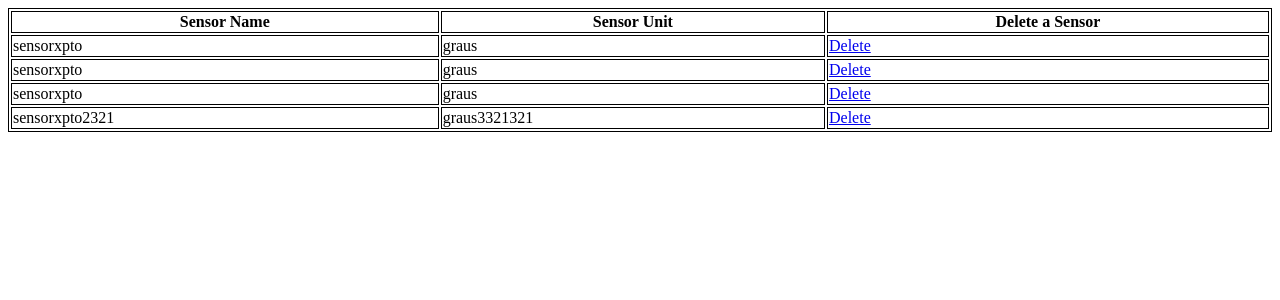
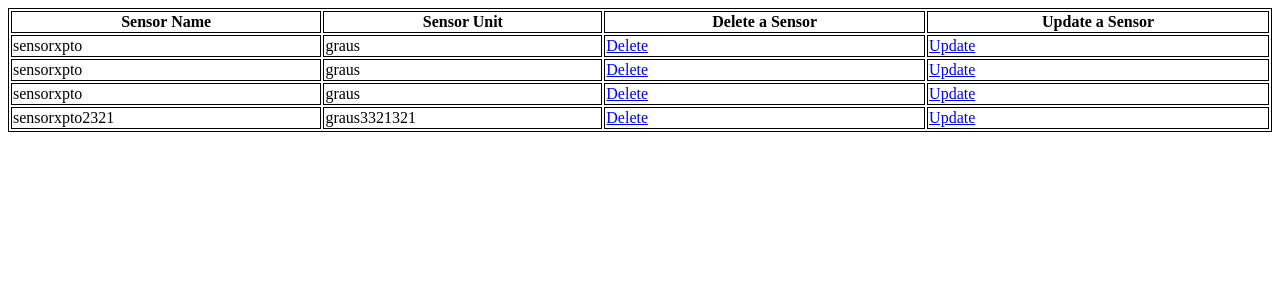
Before and after one commit to tiagohorta21/sensors_manager, a Flask app: page / in a window 1280 px wide. Shown: the top 300 px of the page. Run offline with Flask 2, Linux system fonts and the light colour scheme; data comes from the database, SQL or seed files in the repository; both versions use the stored data as it was after the commit.

Commit message:
SM-9: Add update endpoints

```diff
--- a/API/main.py
+++ b/API/main.py
@@ -9,32 +9,6 @@ app = Flask(__name__)
 def homeScreen():
     sensorsList = listSensor()
     return render_template('home.html', sensors=sensorsList)
-
-
-@app.route('/sensors/create-sensor', methods=['GET', 'POST'])
-def createSensor():
-    if request.method == 'POST' and request.form['submit_button'] == 'Submit':
-        # Open database connection
-        connection = sqlite3.connect("TP2.db")
-        cursor = connection.cursor()
-
-        # Access received data from the url
-        name = request.form.get('name')
-        unit = request.form.get('unit')
-
-        # Adds a new sensor
-        cursor.execute('INSERT INTO Sensor (idSensor, idLocation, name, unit) VALUES (?,?,?,?)',
-                       (None, None, name, unit))
-
-        # Save (commit) the changes
-        connection.commit()
-        # We can also close the connection if we are done with it
-        # Just be sure any changes have been committed or they will be lost.
-        connection.close()
-
-        return 'Sensor created successfully'
-    elif request.method == 'GET':
-        return render_template('sensor.html')
 
 
 @app.route('/sensors', methods=['GET'])
@@ -56,7 +30,52 @@ def listSensor():
     return sensorsList
 
 
-@app.route('/delete/<id>', methods=['GET', 'DELETE'])
+@app.route('/sensors/<id>', methods=['GET'])
+def getSensor(id):
+    # Open database connection
+    connection = sqlite3.connect("TP2.db")
+    cursor = connection.cursor()
+
+    # List sensors
+    cursor.execute('SELECT * FROM Sensor WHERE idSensor=?', (id,))
+    sensor = cursor.fetchone()
+
+    # Save (commit) the changes
+    connection.commit()
+    # We can also close the connection if we are done with it
+    # Just be sure any changes have been committed or they will be lost.
+    connection.close()
+
+    return sensor
+
+
+@app.route('/sensors/create-sensor', methods=['GET', 'POST'])
+def createSensor():
+    if request.method == 'POST' and request.form['submit_button'] == 'Submit':
+        # Open database connection
+        connection = sqlite3.connect("TP2.db")
+        cursor = connection.cursor()
+
+        # Access received data from the form
+        name = request.form.get('name')
+        unit = request.form.get('unit')
+
+        # Adds a new sensor
+        cursor.execute('INSERT INTO Sensor (idSensor, idLocation, name, unit) VALUES (?,?,?,?)',
+                       (None, None, name, unit))
+
+        # Save (commit) the changes
+        connection.commit()
+        # We can also close the connection if we are done with it
+        # Just be sure any changes have been committed or they will be lost.
+        connection.close()
+
+        return 'Sensor created successfully'
+    elif request.method == 'GET':
+        return render_template('sensor.html')
+
+
+@app.route('/sensors/<id>/delete', methods=['GET', 'DELETE'])
 def deleteSensor(id):
     # Open database connection
     connection = sqlite3.connect("TP2.db")
@@ -75,5 +94,32 @@ def deleteSensor(id):
     return 'Sensor deleted successfully'
 
 
+@app.route('/sensors/<id>/update', methods=['GET', 'PUT', 'POST'])
+def updateSensor(id):
+    if request.method == 'POST' or request.method == 'PUT' and request.form['submit_button'] == 'Submit':
+        # Open database connection
+        connection = sqlite3.connect("TP2.db")
+        cursor = connection.cursor()
+
+        # Access received data from the form
+        name = request.form.get('name')
+        unit = request.form.get('unit')
+
+        # Update sensor by id
+        cursor.execute('UPDATE Sensor SET name=?, unit=? WHERE idSensor=?',
+                       (name, unit, id))
+
+        # Save (commit) the changes
+        connection.commit()
+        # We can also close the connection if we are done with it
+        # Just be sure any changes have been committed or they will be lost.
+        connection.close()
+
+        return 'Sensor updated successfully'
+    elif request.method == 'GET':
+        sensor = getSensor(id)
+        return render_template('sensor.html', sensorName=sensor[2], sensorUnit=sensor[3])
+
+
 if __name__ == '__main__':
     app.run(debug=True)
--- a/API/templates/home.html
+++ b/API/templates/home.html
@@ -15,12 +15,14 @@
         <th>Sensor Name</th>
         <th>Sensor Unit</th>
         <th>Delete a Sensor</th>
+        <th>Update a Sensor</th>
        </tr>
        {% for sensor in sensors %}
        <tr>
         <td>{{sensor[2]}}</td>
         <td>{{sensor[3]}}</td>
-        <td><a href="/delete/{{sensor[0]}}">Delete</a></td>
+        <td><a href="/sensors/{{sensor[0]}}/delete">Delete</a></td>
+        <td><a href="/sensors/{{sensor[0]}}/update">Update</a></td>
        </tr>
        {% endfor %}
 </table>
```
Also changed, not shown: API/templates/sensor.html (+8 -4 lines), API/TP2.db.
